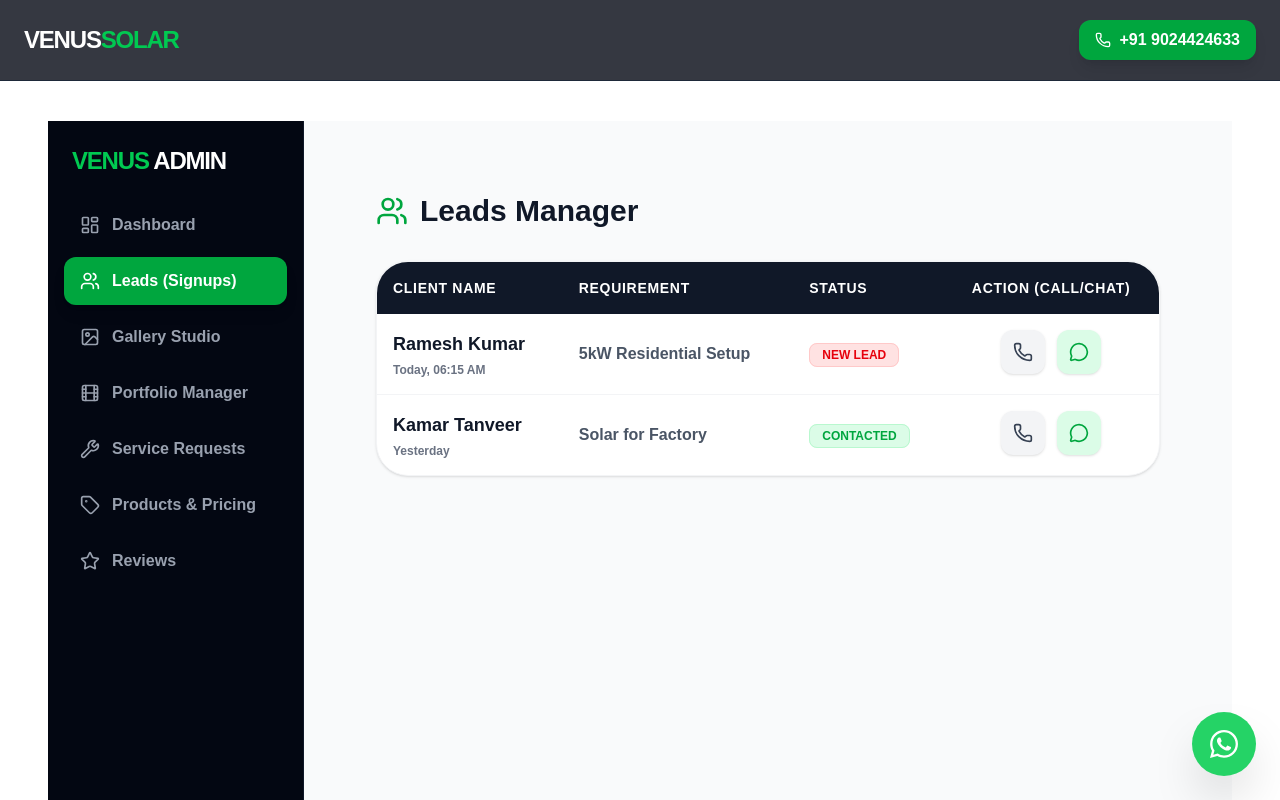
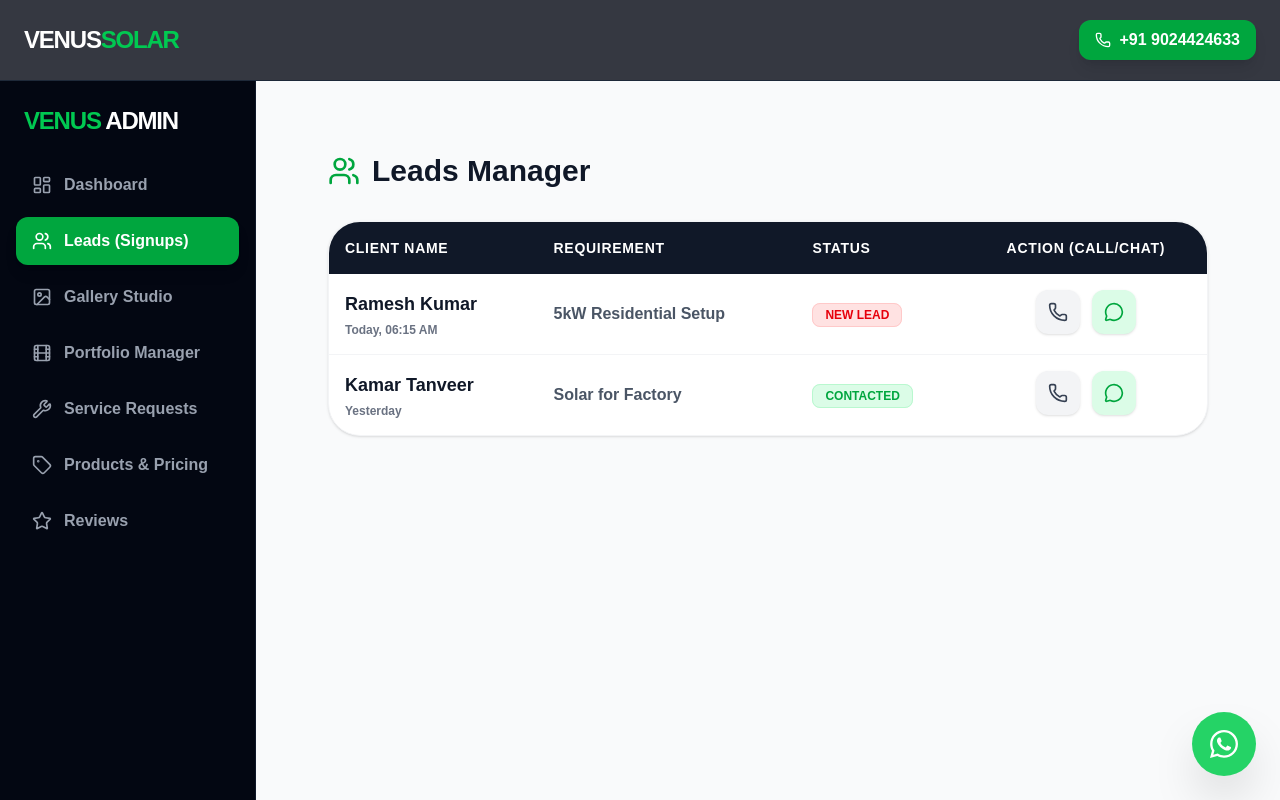
Before and after one commit to koshen2007/venus-solar, a Next.js app: page /admin/leads in a window 1280 px wide. Shown: the top 800 px of the page. Built offline with nearby package versions, Linux system fonts and the light colour scheme.

Commit message:
Fixed layout gap issue - Edge to Edge UI

```diff
--- a/package.json
+++ b/package.json
@@ -4,7 +4,7 @@
   "private": true,
   "scripts": {
     "dev": "next dev",
-    "build": "prisma generate && next build",
+    "build": "prisma generate && prisma db push && next build",
     "start": "next start",
     "lint": "eslint"
   },
--- a/src/app/layout.tsx
+++ b/src/app/layout.tsx
@@ -33,8 +33,9 @@ export default function RootLayout({
       <body className={`${geistSans.variable} ${geistMono.variable} antialiased min-h-screen flex flex-col bg-gray-950`}>
         <Header />
 
-        {/* Mobile aur Laptop dono ke liye perfect spacing */}
-        <main className="flex-grow w-full max-w-7xl mx-auto px-4 md:px-12 py-6 md:py-10">
+        {/* ✨ FIX: Yahan se 'max-w-7xl', 'px-4', 'md:px-12' sab hata diya.
+            Ab tera page poori screen faad ke edge-to-edge chalega! */}
+        <main className="flex-grow w-full">
           {children}
         </main>
 
```
